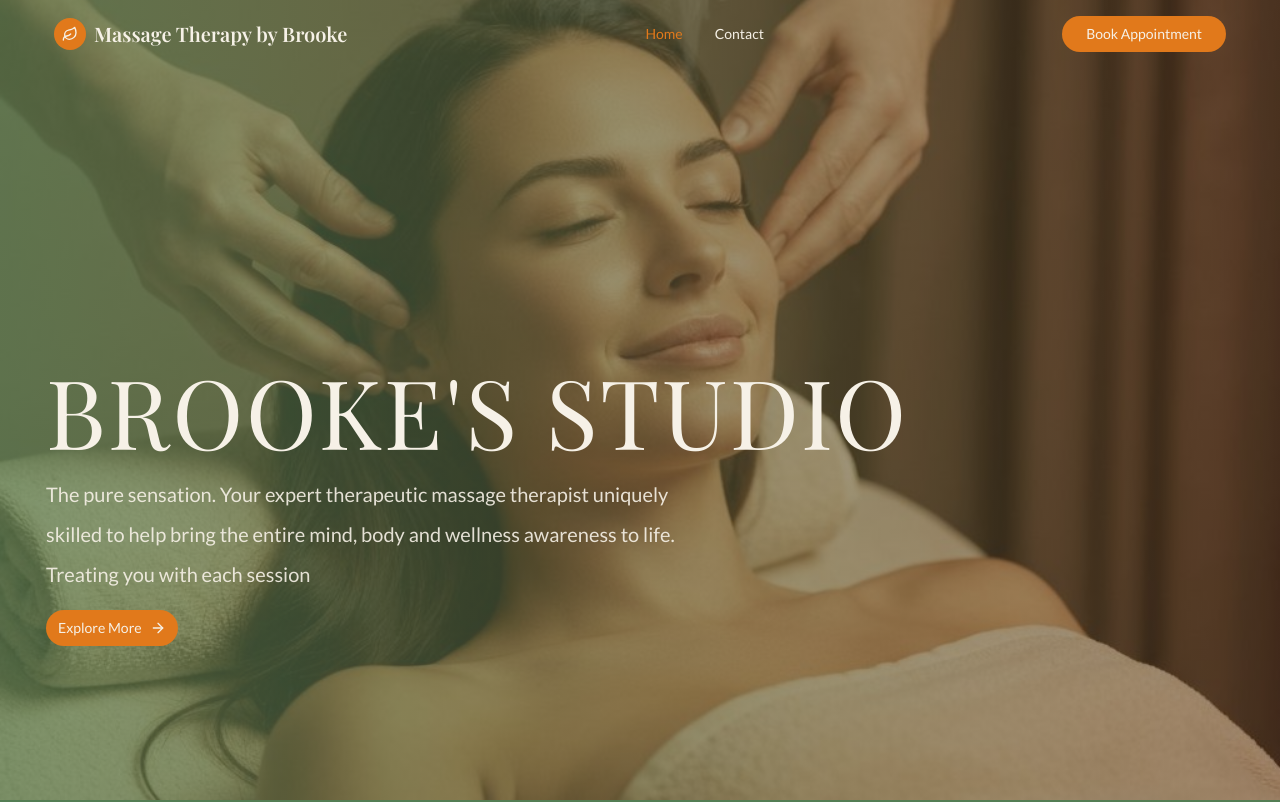
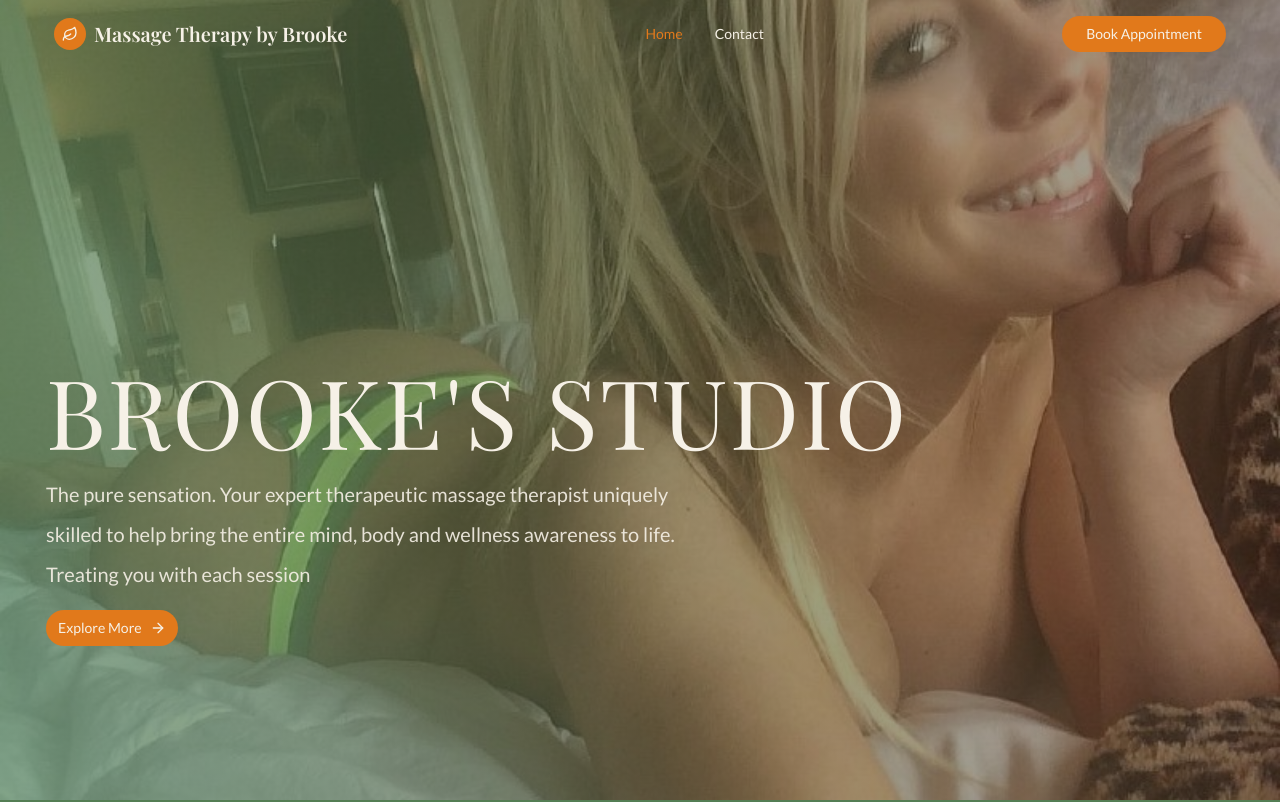
Before and after one commit to BrookeScott10/brooke-therapy, a Next.js app: page / in a window 1280 px wide. Shown: the top 802 px of the page. Built offline with nearby package versions, Linux system fonts and the light colour scheme; a web font is replaced by a local one.

Commit message:
adjust some section

```diff
--- a/src/components/hero/hero-section.tsx
+++ b/src/components/hero/hero-section.tsx
@@ -8,7 +8,7 @@ export default function HeroSection() {
       <div
         className="absolute inset-0 bg-cover bg-center bg-no-repeat"
         style={{
-          backgroundImage: "url('/woman-relaxing-spa-facial-treatment-warm-lighting-.jpg')",
+          backgroundImage: "url('/images/broke.jpg')",
         }}
       >
         <div className="absolute inset-0 bg-gradient-to-r from-spa-sage-dark/70 to-spa-brown/50" />
```
Also changed, not shown: public/images/broke.jpg (added).
